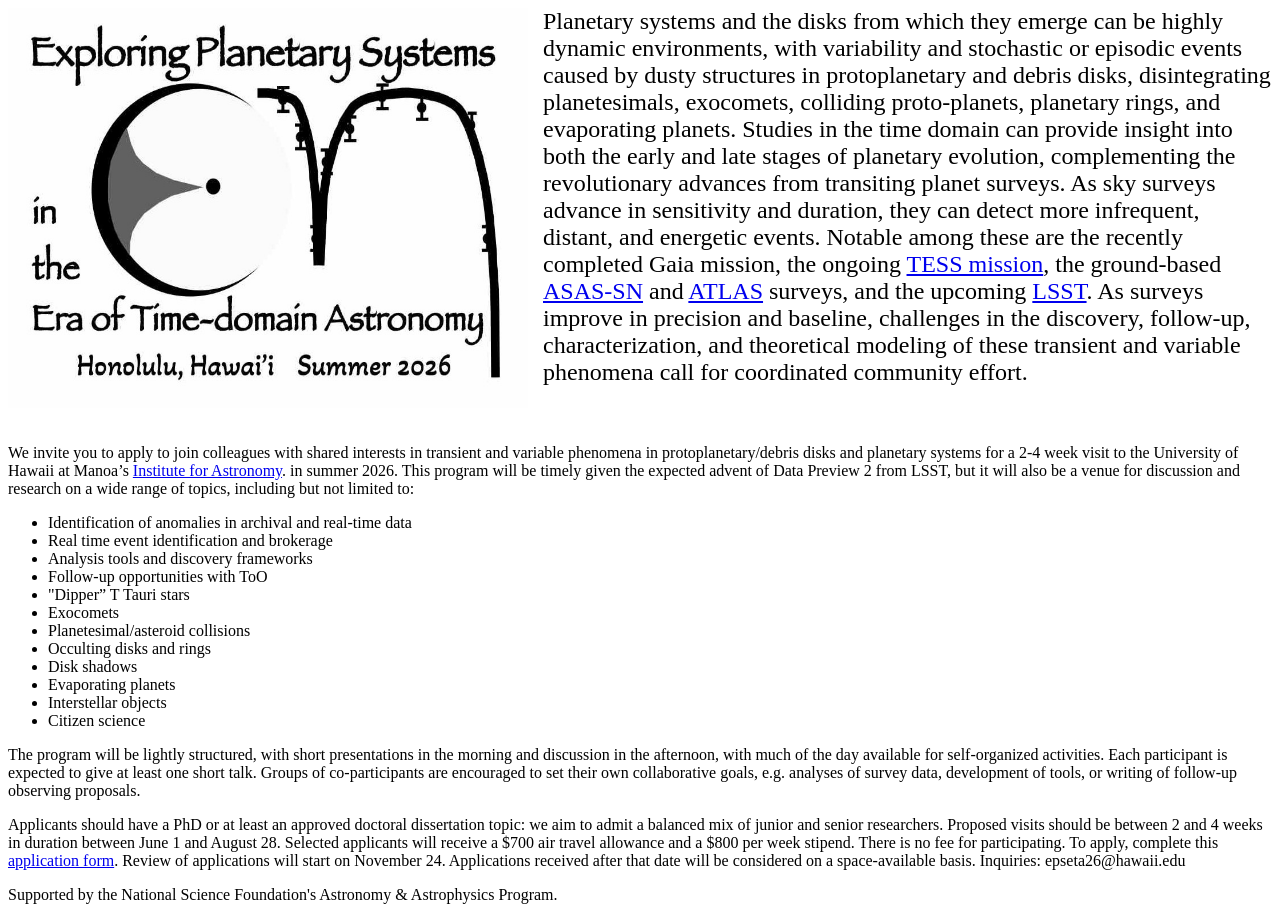
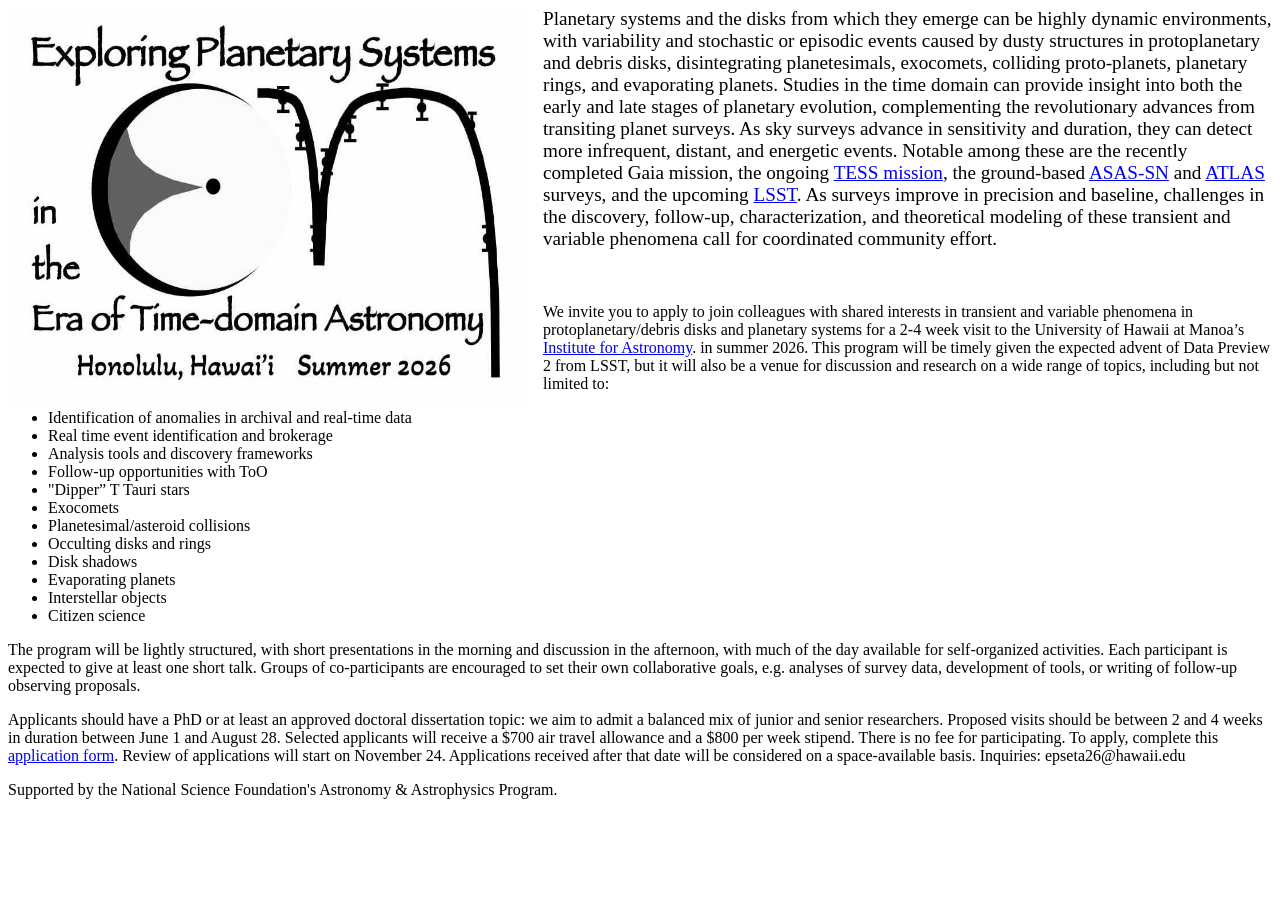
Before and after one commit to egaidos/egaidos.github.io, a Jekyll site: the page epseta26.html, which Jekyll copies as it is, in a window 1280 px wide. Built offline with Jekyll 4.4.1, drawn with Linux system fonts in a browser that asks for light colours; a style sheet for code colours, icons or effects is not loaded.

Commit message:
Update epseta26.html

```diff
--- a/epseta26.html
+++ b/epseta26.html
@@ -6,7 +6,7 @@
   margin-right: 15px; /* Adds some space between the image and the text */
 }
 .large-text {
-    font-size: 1.5em; /* 1.5 times the parent's font size */
+    font-size: 1.2em; /* 1.5 times the parent's font size */
   }
 </style>
 </head>
@@ -24,7 +24,6 @@
 <!-- <h2>Research Projects</h2>
 --><div class="row">
 <p class="large-text">Planetary systems and the disks from which they emerge can be highly dynamic environments, with variability and stochastic or episodic events caused by dusty structures in protoplanetary and debris disks, disintegrating planetesimals, exocomets, colliding proto-planets, planetary rings, and evaporating planets.  Studies in the time domain can provide insight into both the early and late stages of planetary evolution, complementing the revolutionary advances from transiting planet surveys.  As sky surveys advance in sensitivity and duration, they can detect more infrequent, distant, and energetic events. Notable among these are the recently completed Gaia mission, the ongoing <a href="https://tess.mit.edu">TESS mission</a>, the ground-based <a href="https://www.astronomy.ohio-state.edu/asassn/">ASAS-SN</a> and <a href="https://atlas.fallingstar.com/">ATLAS</a> surveys, and the upcoming <a href="https://www.lsst.org/">LSST</a>. As surveys improve in precision and baseline, challenges in the discovery, follow-up, characterization, and theoretical modeling of these transient and variable phenomena call for coordinated community effort.</p>
-
 <br>
 <p>We invite you to apply to join colleagues with shared interests in transient and variable phenomena in protoplanetary/debris disks and planetary systems for a 2-4 week visit to the University of Hawaii at Manoa’s <a href="https://www.ifa.hawaii.edu">Institute for Astronomy</a>. in summer 2026.  This program will be timely given the expected advent of Data Preview 2 from LSST, but it will also be a venue for discussion and research on a wide range of topics, including but not limited to:</p>
 
```
